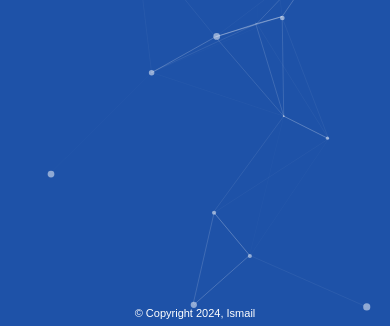
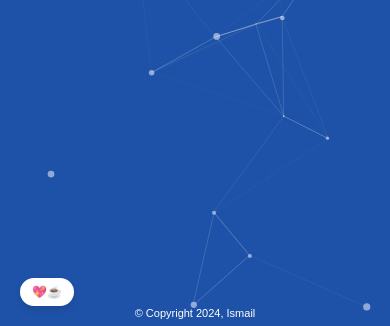
Before and after one commit to ismail-collab/get-in-touch, a website: page index.html in a window 390 px wide. Shown: the part 518-844 px from the top of the page. Drawn offline with nearby package versions, Linux system fonts and the light colour scheme.

Commit message:
Support link

```diff
--- a/index.html
+++ b/index.html
@@ -242,6 +242,45 @@
       }
     }
 
+/* Match the style of your page for the button */
+.coffee-button {
+      position: fixed;
+      left: 20px;
+      bottom: 20px;
+      background-color: white;
+      color: black;
+      border-radius: 30px;
+      padding: 5px 15px;
+      font-size: 16px;
+      text-decoration: none;
+      display: inline-block;
+      font-family: 'Arial', sans-serif;
+      transition: transform 0.3s, background-color 0.3s, color 0.3s;
+      box-shadow: 0px 4px 6px rgba(0, 0, 0, 0.1);
+      border: 2px solid white;
+    }
+
+    .coffee-button:hover {
+      background-color: white;
+      color: white;
+      transform: scale(1.1);
+    }
+
+    /* Responsive styles */
+    @media (max-width: 768px) {
+      .coffee-button {
+        padding: 4px 12px;
+        font-size: 14px;
+      }
+    }
+
+    @media (max-width: 480px) {
+      .coffee-button {
+        padding: 3px 10px;
+        font-size: 12px;
+      }
+    }
+
   </style>
 </head>
 
@@ -255,6 +294,13 @@
   <div id="color-picker-container" style="position: fixed; top: 20px; left: 20px; z-index: 1000;">
     <input type="color" id="color-picker" value="#1e52a8">
   </div>
+
+
+
+<!-- "Buy Me a Coffee" Button -->
+<a href="https://donate.stripe.com/cN27ticV78CBgmYeUV" target="_blank" class="coffee-button">
+  💖☕
+</a>
 
   <!-- Ismail Ben Abdelkader section -->
   <div id="social-icons">
@@ -361,8 +407,11 @@
     });
   </script>
 
+
+
   <!-- Tidio Chat Script -->
   <script src="//code.tidio.co/7hp2aasuwzikgjuzl4mkxygwuzrfmfym.js" async></script>
+
 </body>
 
 </html>
```
